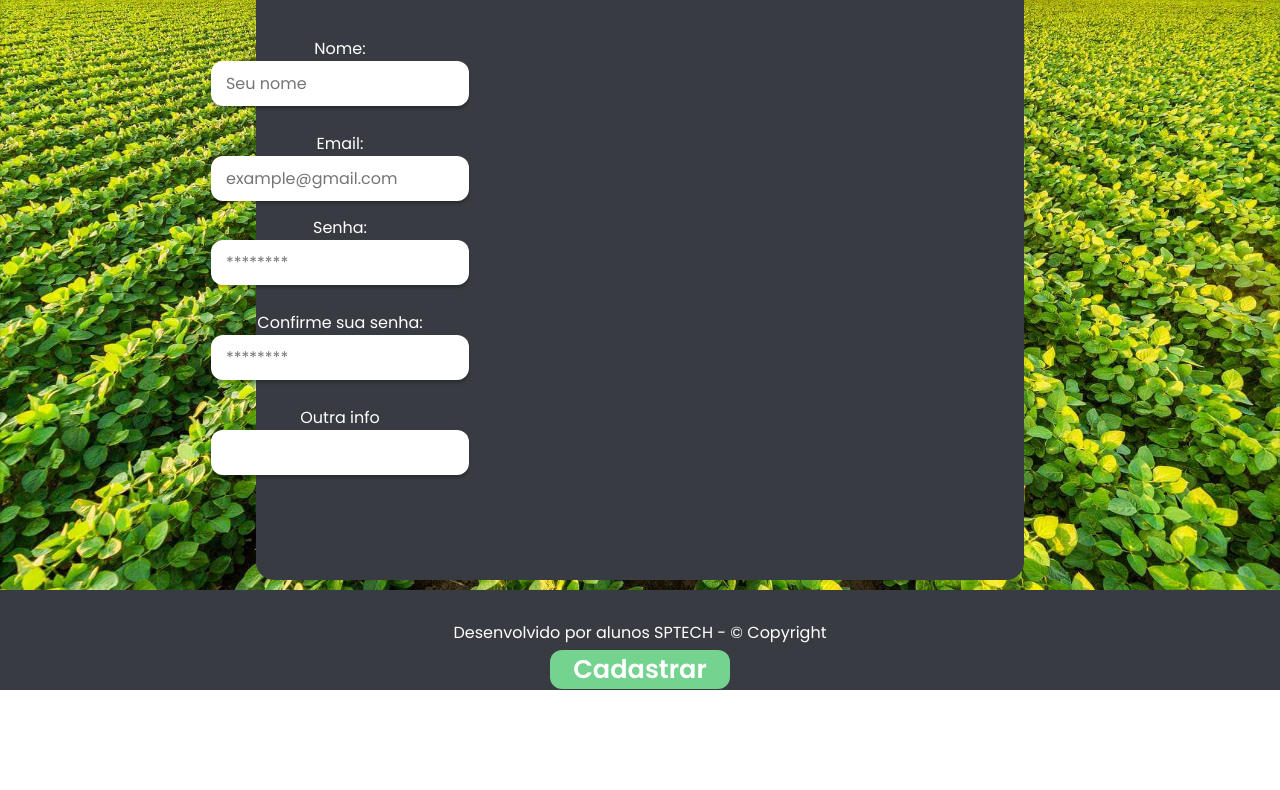
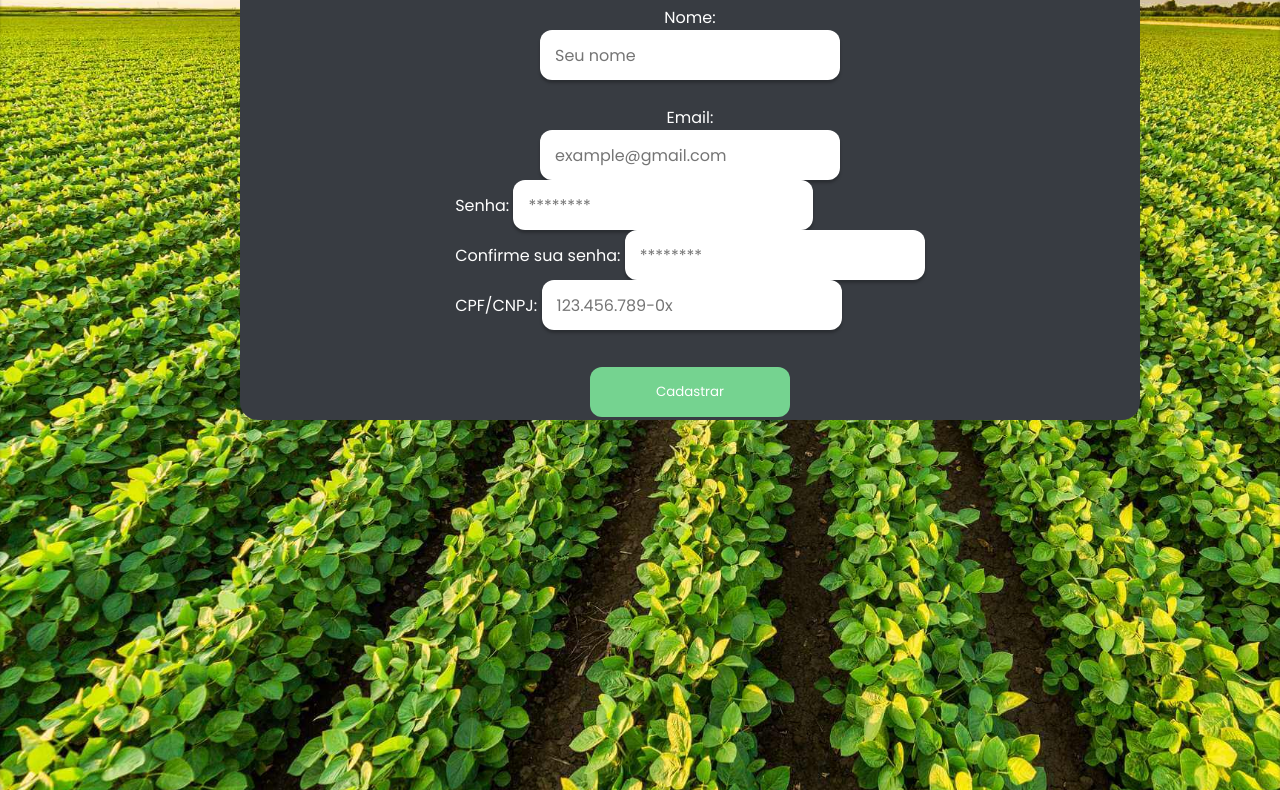
Before and after one commit to mathsprado714/projeto-soja, a plain HTML site: page Site-Institucional/Login/cadastro.html in a window 1280 px wide. Shown: the part 200-990 px from the top of the page. Before the commit the page ends 890 px from the top, so only its background shows below. Drawn offline with Linux system fonts and the light colour scheme.

Commit message:
Adicionado nova estilização (em andamento) da tela cadastro

```diff
--- a/Site-Institucional/Login/cadastro.css
+++ b/Site-Institucional/Login/cadastro.css
@@ -57,6 +57,7 @@ padding: 0.7em;
 }
 
 main {
+    height: 1048px;
     width: 100%;
     min-width: 100% ;
     background-image: url(./Guia-da-Soja-capa-1.jpeg);
@@ -68,14 +69,13 @@ main {
 }
 
 main form {
-  margin-top: 100px;
-  margin-bottom: 10px;
-  width: 60%;
-  height: 85vh;
+  margin-top: 200px;
+  width: 800px;
+  height: 750px;
   background-color: #383c42;
   box-shadow: 0px 3px 4px rgba(0, 0, 0, 0.4) inset 0px 4px 4px rgba(0, 0, 0, 0.25);
   border-radius: 18px;
-  padding: 2%;
+  padding: 50px;
 
   display: flex;
   flex-direction: column;
@@ -84,8 +84,7 @@ main form {
 }
 
 main form .inputs-container {
-    margin-right: 600px;
-    width: 40%;
+    width: 600px;
     display: flex;
     flex-direction: column;
     align-items: center;
@@ -98,8 +97,8 @@ font-size: 40px;
 }
 
 main form .inputs-container input {
-    width: 90%;
-    height: 45px;
+    height: 50px;
+    width: 300px;
     padding: 8px 15px;
     border: 0;
     outline: 0;
@@ -116,8 +115,8 @@ main form .inputs-container input:focus {
 }
 
 main form .password-container {
-    margin-top: 5%;
-    width: 100%;
+    margin-top: 10px;
+    width: 200px;
     position: relative;
 
     display: flex;
@@ -143,32 +142,15 @@ main form .password-infos a:hover{
 }
 
 #btn-cadastro{
-    margin-top: 150px;
-    background-color: #75D390;
-    width: 25%;
     height: 50px;
-    border: 0;
-    outline: 0;
-    border-radius: 12px;
-    font-size: 1.6em;
-    font-weight: 600;
-    cursor: pointer;
-    transition: 0.3s ease-in-out;
+    width: 200px;
+    margin-bottom: 100px;
 }
 
 main form button:hover {
     background-color: #fff;
     color: #18acfe;
 
-}
-
-main form footer{
-    width: 100%;
-    margin-top: 10%;
-
-    display: flex;
-    flex-direction: column;
-    align-items: center;
 }
 
 main form footer hr{
@@ -191,14 +173,31 @@ main form footer a:hover{
   color: #18acfe ;
 }
 
-footer{
-    height: 100px;
-    padding: 30px ;
+.main2 {
+    height: 1048px;
+    width: 100%;
+    min-width: 100% ;
+    background-image: url(./Guia-da-Soja-capa-1.jpeg);
+
+    display: flex;
+    justify-content: center;
+
+    box-shadow: inset 0px 2px 3px rgba(0, 0, 0, 0.25);
+}
+
+
+
+.main2 .form2{
+    margin-top: 20px;
+    margin-left: 100px;
+    width: 900px;
+    height: 600px;
     background-color: #383c42;
+    box-shadow: 0px 3px 4px rgba(0, 0, 0, 0.4) inset 0px 4px 4px rgba(0, 0, 0, 0.25);
+    border-radius: 18px;
+    padding: 100px;
+
+    display: flex;
+    flex-direction: column;
+    align-items: center;
 }
-footer p{
-    display: flex;
-    align-items: center;
-    text-align: center;
-    justify-content: center;
-}
--- a/Site-Institucional/Login/cadastro.html
+++ b/Site-Institucional/Login/cadastro.html
@@ -32,9 +32,10 @@
         </div>
 </header>
 
-<main>
+<!-- <main>
     <form>
-    <p class="cadastre-se">Cadastre-se</p><br>
+        <span class="cadastre-se">Cadastre-se</span>
+    <div>
         <section class="inputs-container"><br>
         Nome:
         <input type="text" placeholder="Seu nome" ><br>
@@ -45,13 +46,40 @@
         <input type="password" id="field-password" class="field-password" placeholder="********"><br>
         Confirme sua senha:
         <input type="password" id="field-password" class="field-password" placeholder="********"><br>
-<!-- Outro input pra outra info  -->
-Outra info
-<input type="text">
+        CPF/CNPJ:
+        <input type="text" placeholder="123.456.789-0x">
         </div><br>
+        <button id="btn-cadastro">Cadastrar</button>
     </section>
+</div><br>
+
+
+</form>
+</main> -->
+
+<main class="main2">
+    <form class="form2">
+        <div id="continuacao">
+                    <span class="cadastre-se">Cadastre-se</span>
+                <div>
+                    <section class="inputs-container"><br>
+                    Nome:
+                    <input type="text" placeholder="Seu nome" ><br>
+                    Email:
+                    <input type="email" placeholder="example@gmail.com" >
+                    <div class="password-container2">
+                    Senha:
+                    <input type="password" id="field-password" class="field-password" placeholder="********"><br>
+                    Confirme sua senha:
+                    <input type="password" id="field-password" class="field-password" placeholder="********"><br>
+                    CPF/CNPJ:
+                    <input type="text" placeholder="123.456.789-0x">
+                    </div><br>
                     <button id="btn-cadastro">Cadastrar</button>
+                </section>
+            </div><br>
 
+        </div>
     </form>
 </main>
 <footer>
```
Also changed, not shown: Simulador Financeiro/calculadorapi-erik.html (+1 -1 lines). Lines whose indentation alone changed are shown as unchanged.
